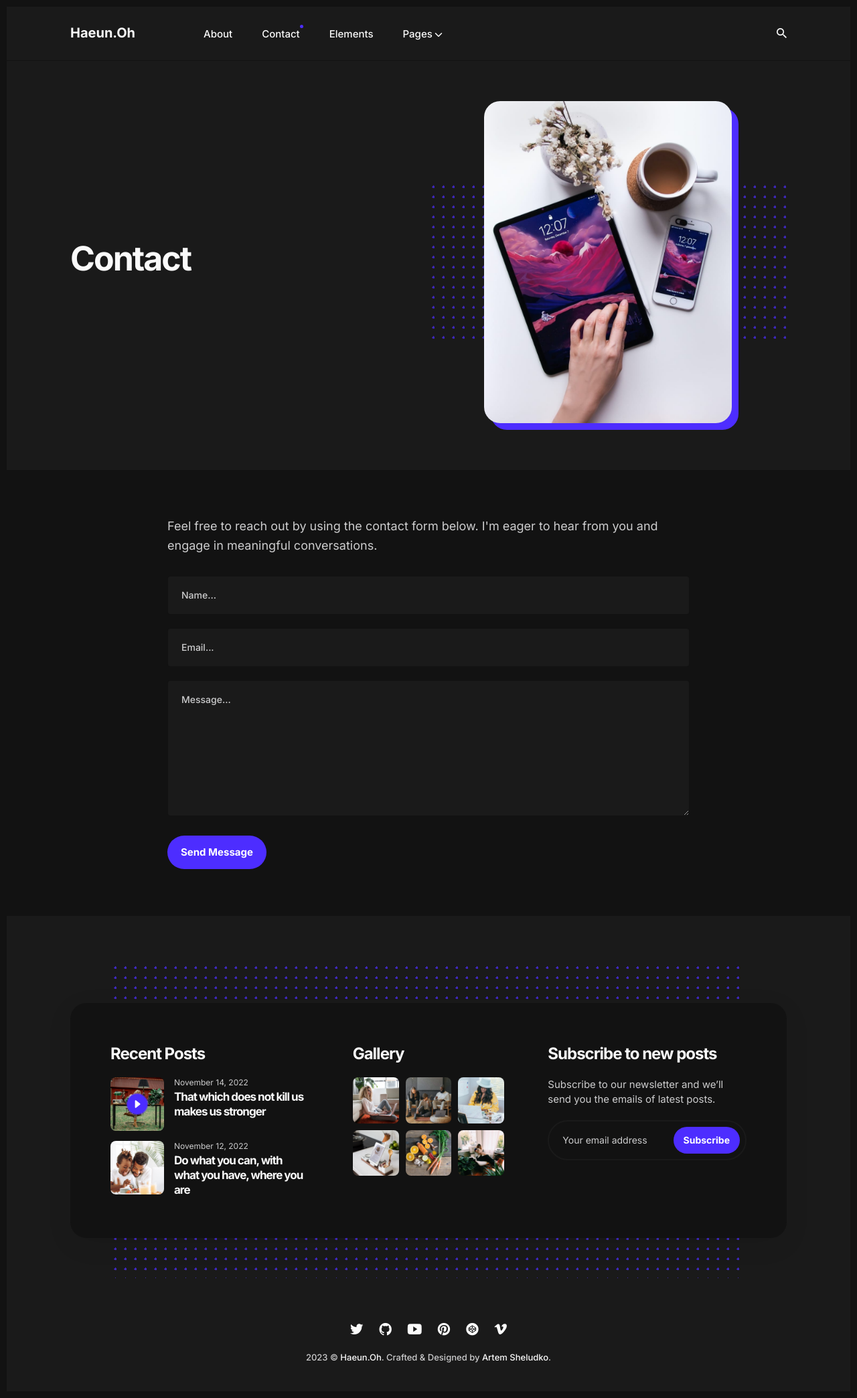
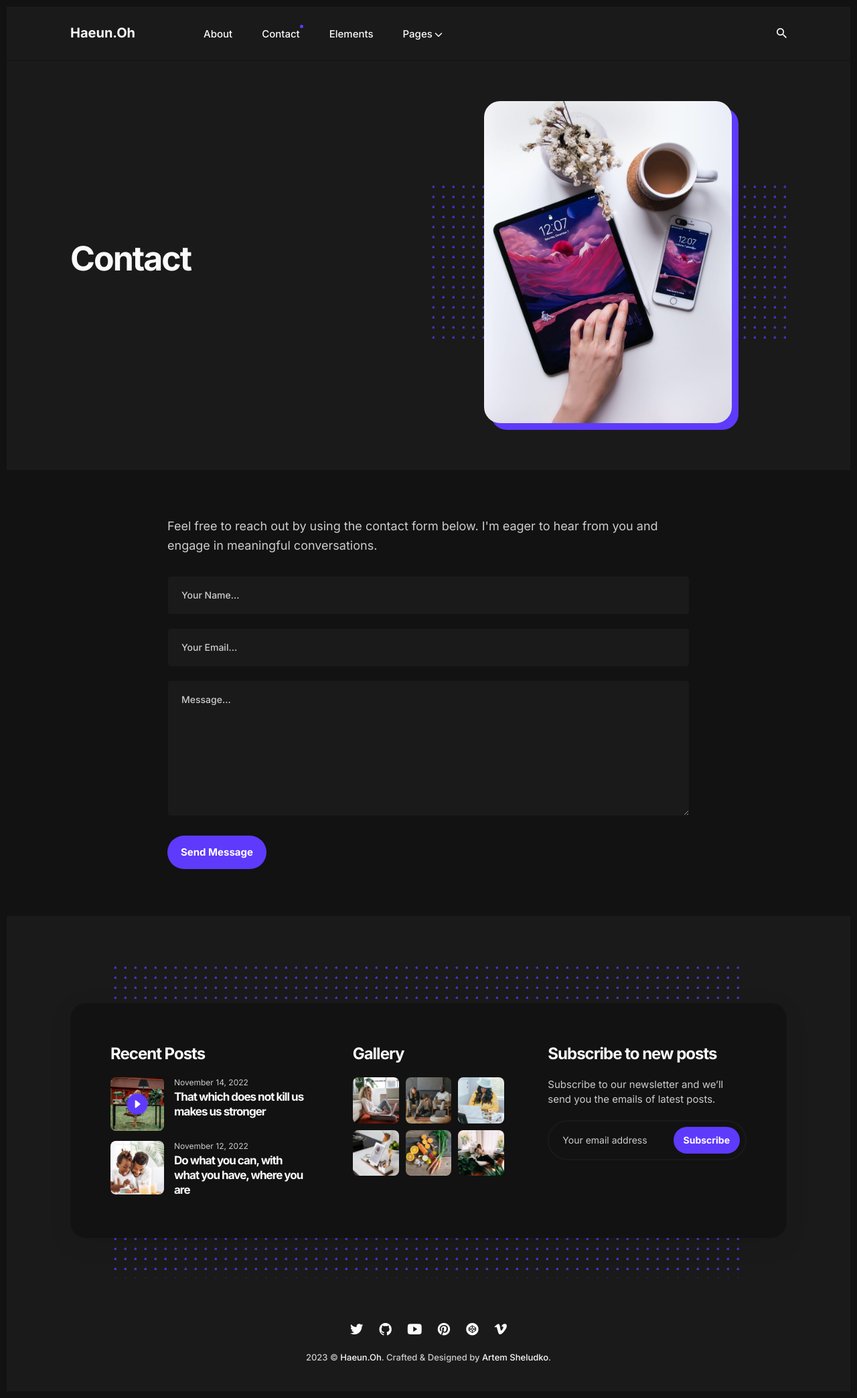
Before and after one commit to haeundev/haeundev.github.io, a Jekyll site: the page built from _pages/contact.html, in a window 1280 px wide. Shown: the whole page at 67% size. Built offline with Jekyll 4.4.1, drawn with Linux system fonts in a browser that asks for light colours.

Commit message:
color, formspree

```diff
--- a/_pages/contact.html
+++ b/_pages/contact.html
@@ -11,14 +11,14 @@ image: '/images/27.jpg'
     <p class="form-description">{{site.data.settings.contact.description}}</p>
     {% endif %}
   </div>
-  <form class="form" action="{% if site.data.settings.contact.email %}https://formspree.io/f/{{site.data.settings.contact.email}}{% else %}#{% endif %}" method="POST">
+  <form class="form" action="https://formspree.io/f/mbjvpnvk" method="POST">
     <div class="form__group">
       <label class="form__label screen-reader-text" for="form-name">Your Name</label>
-      <input class="form__input" id="form-name" type="text" name="name" placeholder="Name..." required>
+      <input class="form__input" id="form-name" type="text" name="name" placeholder="Your Name..." required>
     </div>
     <div class="form__group">
       <label class="form__label screen-reader-text" for="form-email">Your Email</label>
-      <input class="form__input" id="form-email" type="email" name="_replyto" placeholder="Email..." required>
+      <input class="form__input" id="form-email" type="email" name="_replyto" placeholder="Your Email..." required>
     </div>
     <div class="form__group">
       <label class="form__label screen-reader-text" for="form-text">Your Message</label>
--- a/_sass/0-settings/_color-scheme.scss
+++ b/_sass/0-settings/_color-scheme.scss
@@ -1,7 +1,7 @@
 /* Color Scheme */
 
 :root {
-  $brand-color: #4d2dff;
+  $brand-color: #5e3afc;
   $white: #fff;
   $light-blue: #f9f9fc;
   $light-gray: #f0f0f0;
@@ -65,7 +65,7 @@
 }
 
 :root[dark] {
-  $brand-color: #4d2dff;
+  $brand-color: #5e3afc;
   $white: #fff;
   $light-gray: #fafafa;
   $gray: #cdcdce;
```
